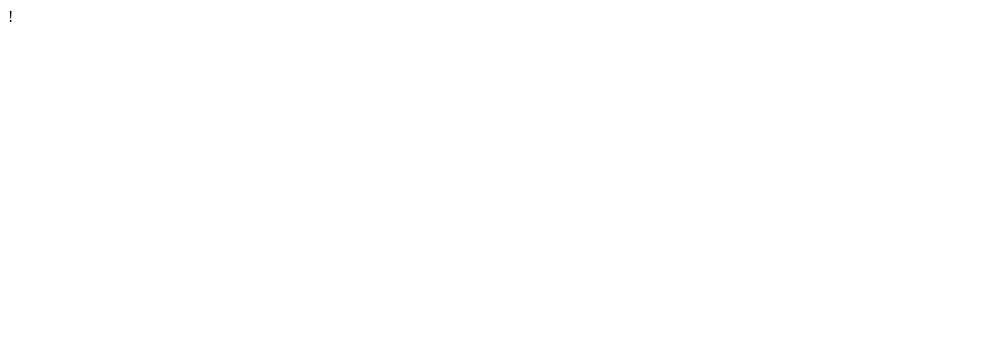
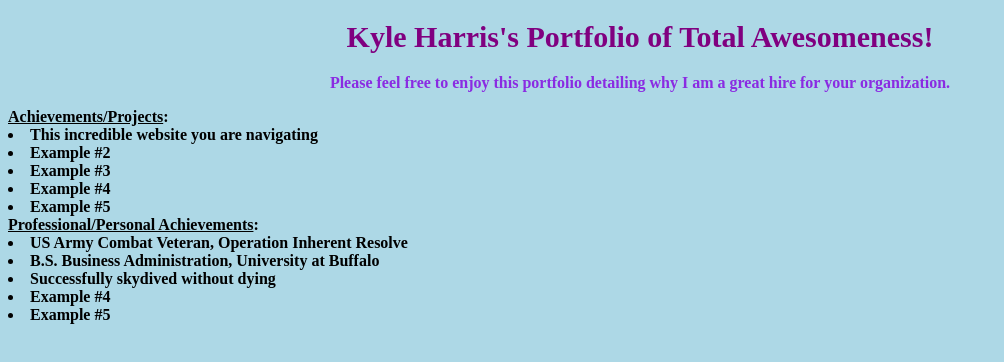
Before and after one commit to kyleharris007/portfolio-page, a plain HTML site: page index.html in a window 1280 px wide. Shown: the whole page, without its empty margins (0-1004 px from the left). Drawn offline with Linux system fonts and the light colour scheme.

Commit message:
First commit

```diff
--- a/index.html
+++ b/index.html
@@ -1,12 +1,36 @@
-!<!DOCTYPE html>
+<!DOCTYPE html>
 <html>
+<link rel="stylesheet" type="text/css" href="style.css" />
 
     <head>
-
+        <h1><b>Kyle Harris's Portfolio of Total Awesomeness!</b></h1>
     </head>
 
     <body>
 
+    <div class="p1"
+        <p><b>Please feel free to enjoy this portfolio detailing why I am a great hire for your organization.</b></p>
+    </div>
+
+    <div class="p2"
+        <ul><b><u>Achievements/Projects</u></b>:
+            <li>This incredible website you are navigating</li>
+            <li>Example #2</li>
+            <li>Example #3</li>
+            <li>Example #4</li>
+            <li>Example #5</li>
+        </ul></div>
+
+    <div class="p3"
+        <ul><b><u>Professional/Personal Achievements</u></b>:
+            <li>US Army Combat Veteran, Operation Inherent Resolve</li>
+            <li>B.S. Business Administration, University at Buffalo</li>
+            <li>Successfully skydived without dying</li>
+            <li>Example #4</li>
+            <li>Example #5</li>
+        </ul>
+    </div>
+
     </body>
 
 </html>
--- /dev/null
+++ b/style.css
@@ -0,0 +1,21 @@
+body {
+    background-color: lightblue;
+}
+h1 {
+    text-align: center;
+    color: purple;
+    font-size: 30px;
+}
+.p1 {
+    color: blueviolet;
+    text-align: center;
+}
+body {
+    font-weight: bold;
+}
+.p2 {
+    text-align: left;
+}
+.p3 {
+    text-align: left;
+}
```
